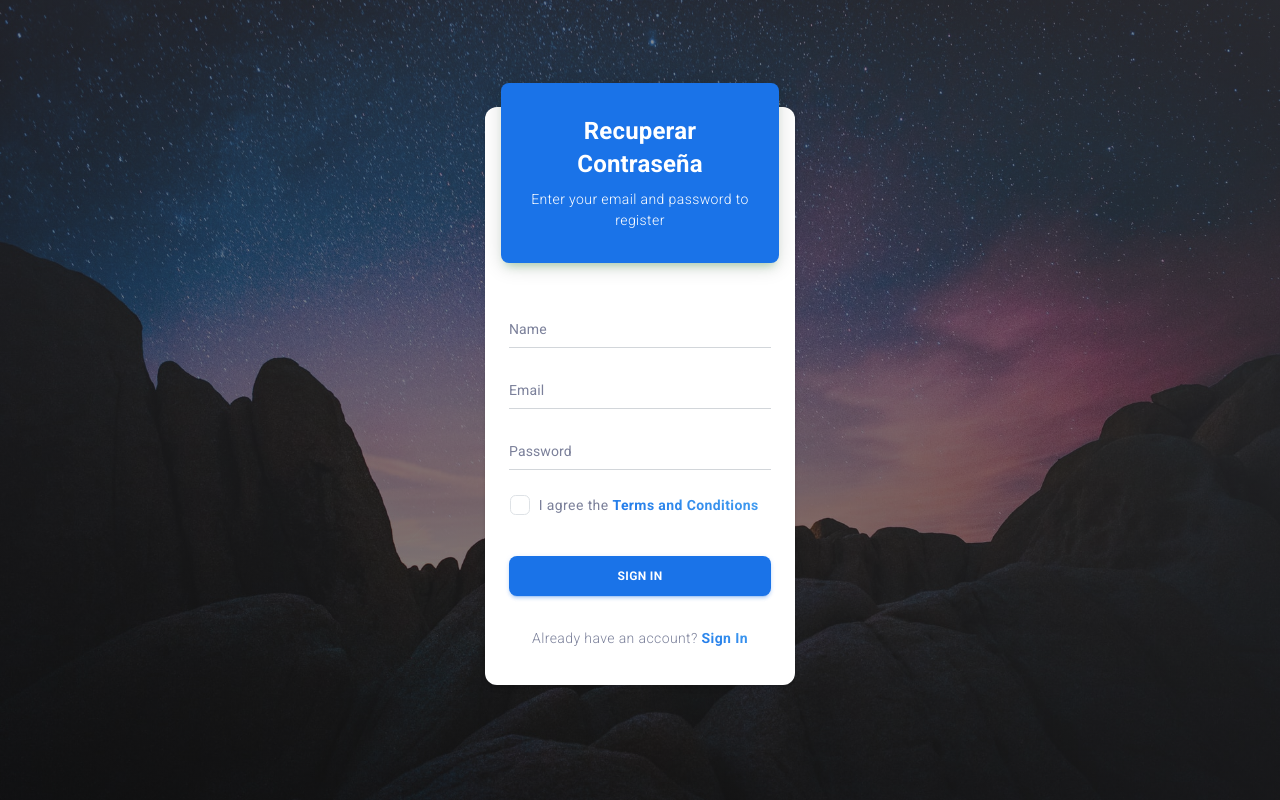
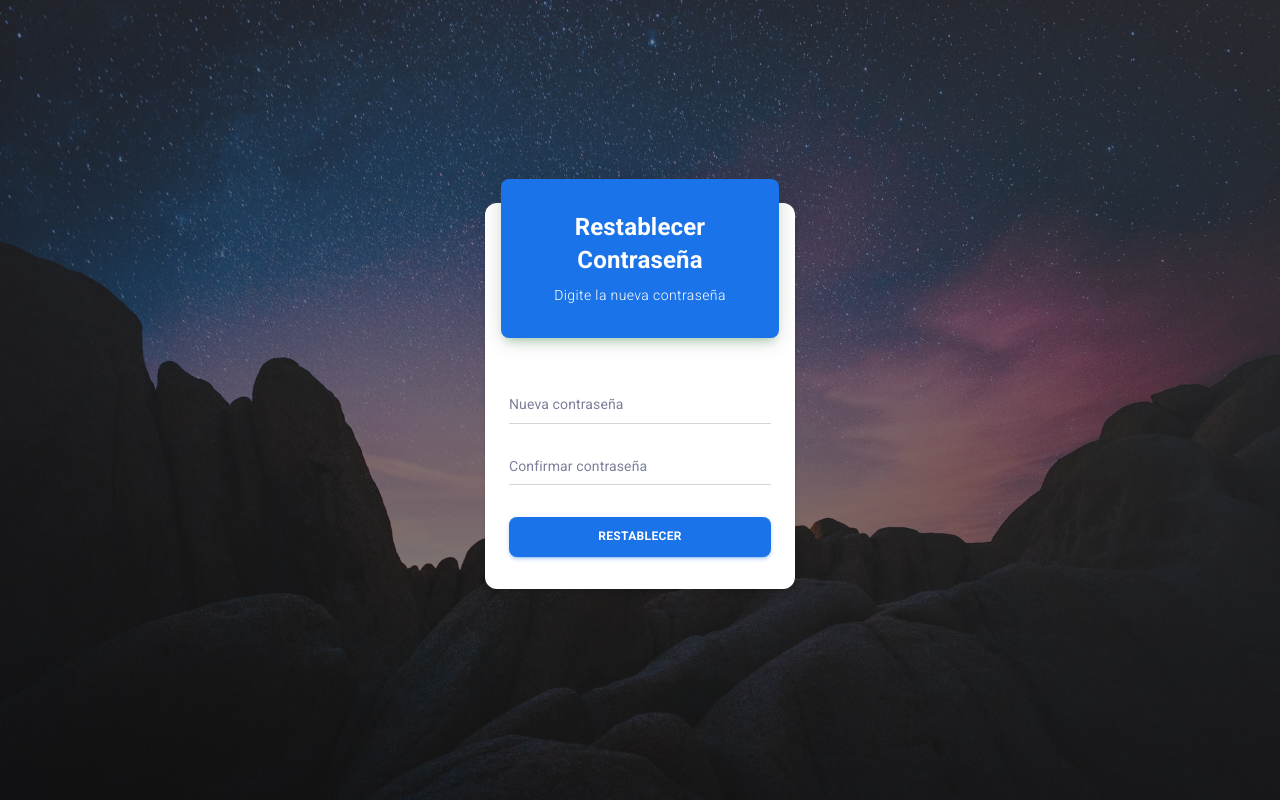
Before and after one commit to RichLeonC/SistemaEquiposGuia, a React (Create React App) app in the folder Frontend/sistemaGuiaFrontend/: page /recuperar in a window 1280 px wide. Built offline with nearby package versions, Linux system fonts and the light colour scheme.

Commit message:
Recuperar clave funcionado
Utiliza codigo OTP al correo como seguridad

```diff
--- a/Frontend/sistemaGuiaFrontend/src/layouts/authentication/reset-password/cover/index.js
+++ b/Frontend/sistemaGuiaFrontend/src/layouts/authentication/reset-password/cover/index.js
@@ -18,6 +18,7 @@ import { useState } from "react";
 import { Modal, Box, Typography } from "@mui/material";
 import axios from "axios";
 import "../cover/index.css"
+import { useNavigate } from "react-router-dom";
 
 const style = {
   position: 'absolute',
@@ -37,6 +38,8 @@ function Cover() {
   const [correo, setCorreo] = useState([]);
   const [OTPinput, setOTPinput] = useState('');
   const [OTPvalid, setOTPvalid] = useState(true);
+  const [OTPgenerado, setOTPgenerado] = useState('');
+  const navigate = useNavigate();
 
   const apiURI = "http://localhost:4000/usuarios/correo";
   const apiSendOTP = "http://localhost:4000/usuarios/enviarCorreo";
@@ -56,6 +59,7 @@ function Cover() {
     setModalOtp(!modalOtp);
   }
 
+  //VERIFICA SI EL CORREO EXISTE O ES CORRECTO, SI LO ES, MANDA EL OPT AL CORREO Y ABRE LA VENTANA PARA DIGITAR EL OTP
   const comprobarCorreo = async () => {
 
     if (!correo.includes("@estudiantec.cr") && !correo.includes("@itc.cr")) {
@@ -67,6 +71,8 @@ function Cover() {
       if (usuario) {
         abrirCerrarModalOpt();
         console.log("Correo existe");
+        const otp1 = await generarOTP();
+       setOTPgenerado(otp1);
         return true;
       }
       else return alert("No existe ningún usuario con ese correo");
@@ -80,8 +86,10 @@ function Cover() {
     try {
       const otp = Math.floor(1000+Math.random()*9000);
       const timer = Date.now();
-      await axios.post(apiSendOTP,correo,otp);
-      return {otp,timer}
+      console.log("GenerarOTP invocado -> Correo: "+correo+" --- otp: "+otp);
+      await axios.post(apiSendOTP,{correo:correo,OTP:otp});
+      //return {otp,timer}
+      return otp;
     } catch (error) {
       console.error(error);
     }
@@ -94,16 +102,22 @@ function Cover() {
   }
 
   const verificarOTP=()=>{
-    if(OTPinput === otp){
+
+    console.log("OTPinput: "+OTPinput+" === otp: "+OTPgenerado);
+    if(OTPinput == OTPgenerado){
       alert("El codigo OTP es correcto");
-      return true;
+      abrirCerrarModalOpt();
+      setOTPgenerado('');
+      localStorage.setItem("correo",correo);
+      return navigate("/recuperar");
     }
     else{
+      alert("OTP Incorrecto");
       return false;
     }
   }
-  setTimeout(invalidarOTP,90*1000);
-  const {otp,timer} = generarOTP();
+ // setTimeout(invalidarOTP,90*1000);
+
 
 
 
@@ -160,7 +174,7 @@ function Cover() {
             </div>
 
           <br></br>
-          <MDButton color="info" onClick={() => abrirCerrarModalOpt()}>Verificar</MDButton>
+          <MDButton color="info" onClick={() => verificarOTP()}>Verificar</MDButton>
         </Box>
       </Modal>
     </CoverLayout>
--- a/Frontend/sistemaGuiaFrontend/src/layouts/authentication/sign-in/index.js
+++ b/Frontend/sistemaGuiaFrontend/src/layouts/authentication/sign-in/index.js
@@ -108,7 +108,7 @@ function Basic({ onLogin }) {
                 ¿Olvidaste la contraseña?{" "}
                 <MDTypography
                   component={Link}
-                  to="/recuperar"
+                  to="/verificacion"
                   variant="button"
                   color="info"
                   fontWeight="medium"
--- a/Frontend/sistemaGuiaFrontend/src/layouts/authentication/sign-up/index.js
+++ b/Frontend/sistemaGuiaFrontend/src/layouts/authentication/sign-up/index.js
@@ -1,17 +1,4 @@
-/**
-=========================================================
-* Material Dashboard 2 React - v2.1.0
-=========================================================
 
-* Product Page: https://www.creative-tim.com/product/material-dashboard-react
-* Copyright 2022 Creative Tim (https://www.creative-tim.com)
-
-Coded by www.creative-tim.com
-
- =========================================================
-
-* The above copyright notice and this permission notice shall be included in all copies or substantial portions of the Software.
-*/
 
 // react-router-dom components
 import { Link } from "react-router-dom";
@@ -32,8 +19,60 @@ import BasicLayout from "../components/BasicLayout";
 
 // Images
 import bgImage from "assets/images/bg-sign-in-basic.jpeg";
+import { useState } from "react";
+import axios from "axios";
+import { useNavigate } from "react-router-dom";
 
 function Cover() {
+
+  const correo = localStorage.getItem("correo");
+  const apiURI = "http://localhost:4000/usuarios/restablecer";
+  const [form,setForm] = useState({
+    claveNueva:"",
+    reconfirmarClave:""
+  });
+
+  const navigate = useNavigate();
+
+  const handleChange = e => {
+    const { name, value } = e.target;
+    setForm({
+      ...form,
+      [name]: value
+    })
+    ;
+  }
+
+  const restablecerPassword=async()=>{
+    try {
+
+
+      if(form.claveNueva==="" || form.reconfirmarClave===""){
+        return alert("Campos no pueden estar vacios");
+      }
+      else if(isNaN(form.claveNueva)){
+        return alert("La contraseña debe ser númerica")
+      }
+      else if(form.claveNueva != form.reconfirmarClave){
+        return alert("Clave son distintas")
+      }
+
+      console.log(correo);
+      console.log(form.claveNueva);
+      const response = await axios.put(apiURI,{correo:correo,claveNueva:form.claveNueva});
+
+      if(response.status == 200){
+        localStorage.removeItem("correo");
+        alert("Contraseña actualizada correctamente");
+        return navigate("/");
+      }
+
+    } catch (error) {
+      console.error(error);
+    }
+  }
+
+
   return (
     <BasicLayout image={bgImage}>
       <Card>
@@ -48,64 +87,27 @@ function Cover() {
           textAlign="center"
         >
           <MDTypography variant="h4" fontWeight="medium" color="white" mt={1}>
-            Recuperar Contraseña
+            Restablecer Contraseña
           </MDTypography>
           <MDTypography display="block" variant="button" color="white" my={1}>
-            Enter your email and password to register
+            Digite la nueva contraseña
           </MDTypography>
         </MDBox>
         <MDBox pt={4} pb={3} px={3}>
           <MDBox component="form" role="form">
             <MDBox mb={2}>
-              <MDInput type="text" label="Name" variant="standard" fullWidth />
+              <MDInput name="claveNueva" type="password" label="Nueva contraseña" variant="standard" fullWidth onChange={handleChange}/>
             </MDBox>
             <MDBox mb={2}>
-              <MDInput type="email" label="Email" variant="standard" fullWidth />
+              <MDInput name="reconfirmarClave" type="password" label="Confirmar contraseña" variant="standard" fullWidth  onChange={handleChange} />
             </MDBox>
-            <MDBox mb={2}>
-              <MDInput type="password" label="Password" variant="standard" fullWidth />
-            </MDBox>
-            <MDBox display="flex" alignItems="center" ml={-1}>
-              <Checkbox />
-              <MDTypography
-                variant="button"
-                fontWeight="regular"
-                color="text"
-                sx={{ cursor: "pointer", userSelect: "none", ml: -1 }}
-              >
-                &nbsp;&nbsp;I agree the&nbsp;
-              </MDTypography>
-              <MDTypography
-                component="a"
-                href="#"
-                variant="button"
-                fontWeight="bold"
-                color="info"
-                textGradient
-              >
-                Terms and Conditions
-              </MDTypography>
-            </MDBox>
+
             <MDBox mt={4} mb={1}>
-              <MDButton  color="info" fullWidth>
-                sign in
+              <MDButton  color="info" fullWidth onClick={()=>restablecerPassword()}>
+                Restablecer
               </MDButton>
             </MDBox>
-            <MDBox mt={3} mb={1} textAlign="center">
-              <MDTypography variant="button" color="text">
-                Already have an account?{" "}
-                <MDTypography
-                  component={Link}
-                  to="/"
-                  variant="button"
-                  color="info"
-                  fontWeight="medium"
-                  textGradient
-                >
-                  Sign In
-                </MDTypography>
-              </MDTypography>
-            </MDBox>
+
           </MDBox>
         </MDBox>
       </Card>
```
Also changed, not shown: 2 other files (tests, documents, lock files or other folders).
